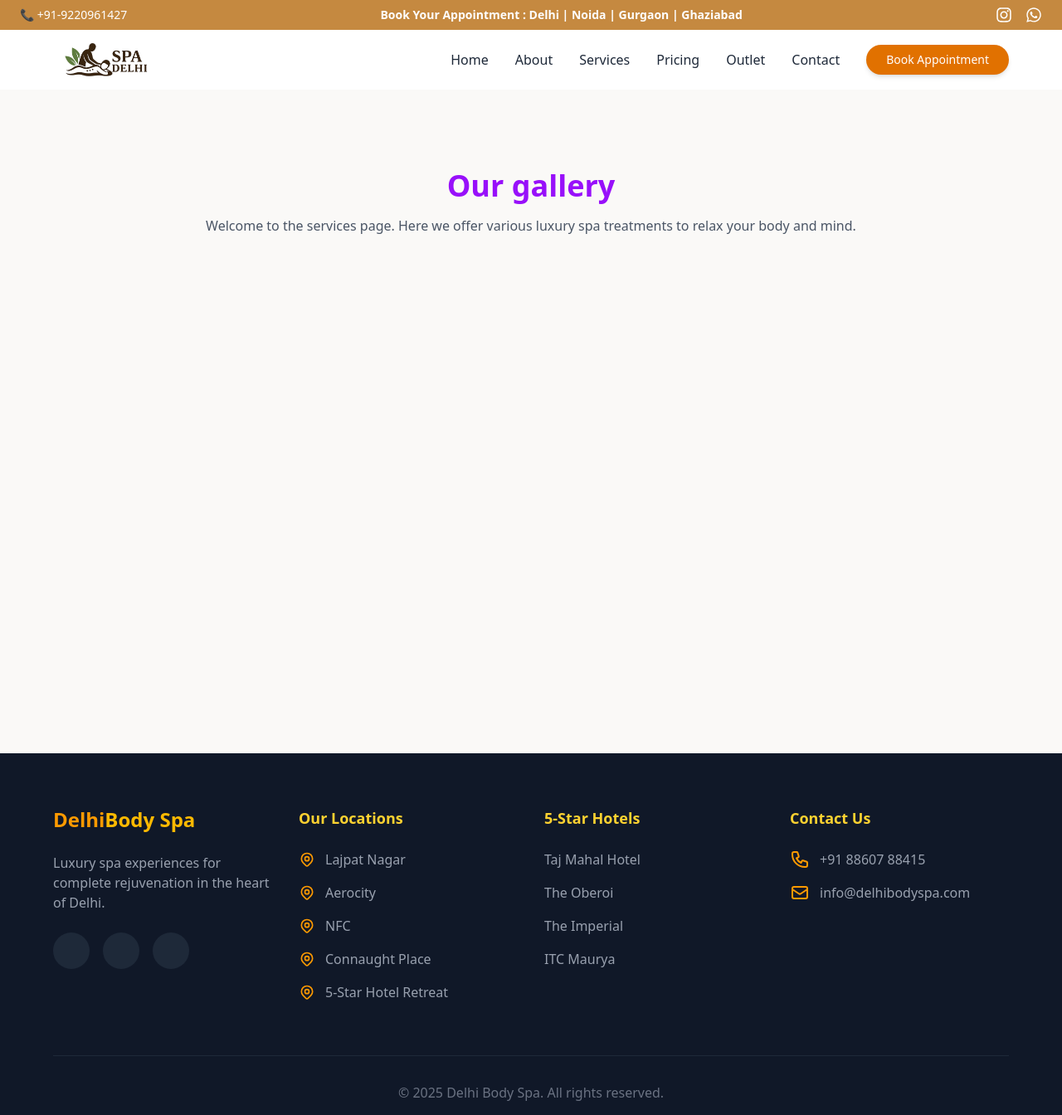
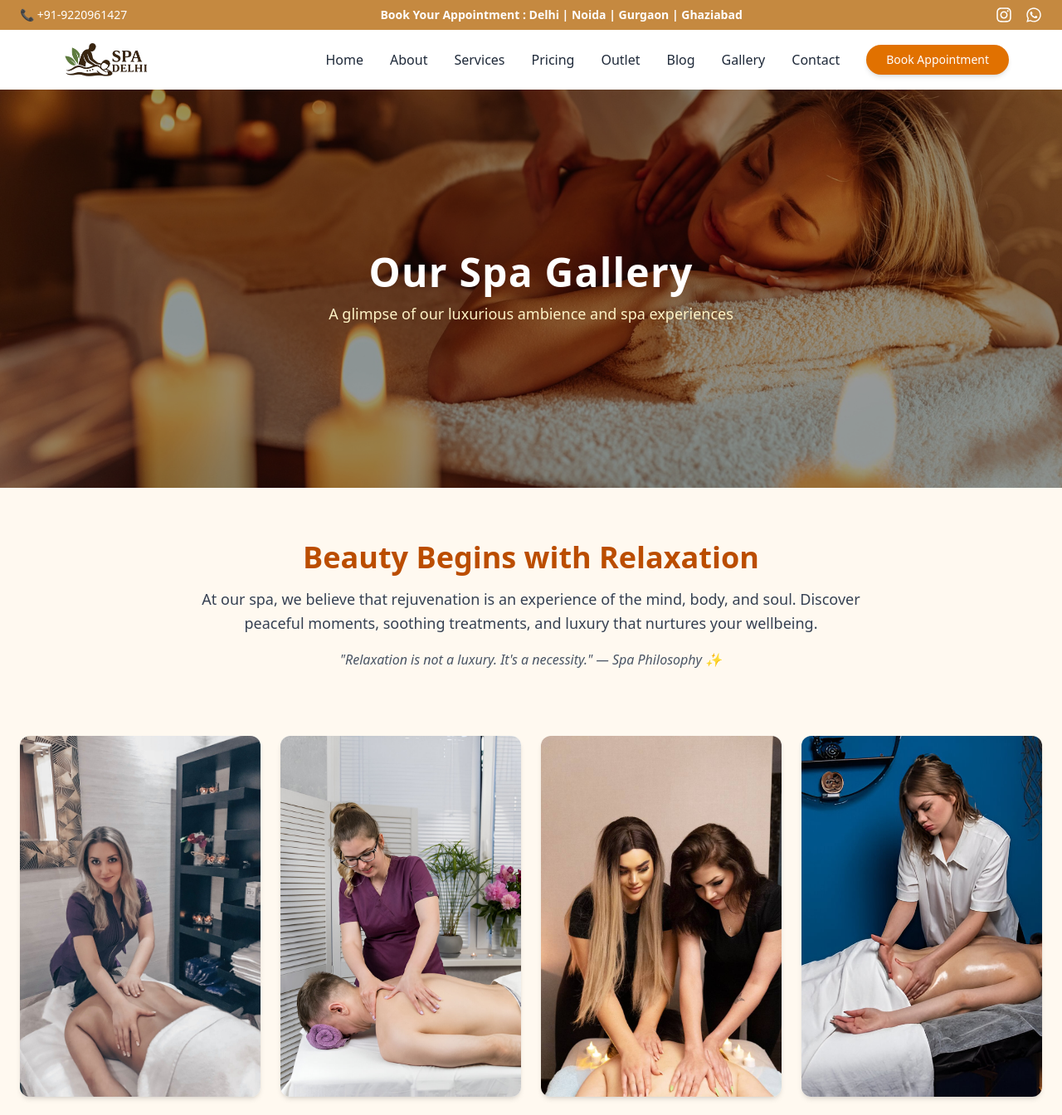
Before and after one commit to Prakash84/schoolsite, a Next.js app: page /gallery in a window 1280 px wide. Shown: the top 1344 px of the page at 83% size. Built offline with nearby package versions, Linux system fonts and the light colour scheme; grey boxes are pictures that could not be loaded.

Commit message:
Updated something

```diff
--- a/src/app/blog/page.js
+++ b/src/app/blog/page.js
@@ -1,10 +1,125 @@
+"use client";
+
+import { motion } from "framer-motion";
+import Image from "next/image";
+
+const blogs = [
+  {
+    title: "Benefits of Full Body Massage",
+    description:
+      "Discover how full body massages can relieve stress, enhance blood circulation, and promote better sleep.",
+    image: "/images/blog1.jpg",
+    link: "/blog/full-body-massage",
+  },
+  {
+    title: "Hot Stone Therapy Explained",
+    description:
+      "Learn the science and magic behind hot stone treatments and how they soothe your muscles deeply.",
+    image: "/images/blog2.jpg",
+    link: "/blog/hot-stone-therapy",
+  },
+  {
+    title: "Why Choose a Couple Massage?",
+    description:
+      "Bonding and wellness go hand in hand with couple massages — here’s why you should try it.",
+    image: "/images/blog3.jpg",
+    link: "/blog/couple-massage",
+  },
+];
+
 export default function blog() {
   return (
-    <div className="min-h-screen pt-24 px-6 text-center">
-      <h1 className="text-4xl font-bold text-purple-600">Our blog</h1>
-      <p className="mt-4 text-gray-600">
-        Welcome to the services page. Here we offer various luxury spa treatments to relax your body and mind.
-      </p>
-    </div>
+    <main className="bg-[#FFF9F0] min-h-screen text-gray-800">
+      {/* Banner Section */}
+      <section className="relative h-[60vh] w-full">
+        <Image
+          src="/images/steptodown.com870307.jpg"
+          alt="Blog Banner"
+          fill
+          className="object-cover"
+          priority
+        />
+        <div className="absolute inset-0 bg-black/40 flex items-center justify-center">
+          <div className="text-center text-white px-4">
+            <motion.h1
+              initial={{ opacity: 0, y: -20 }}
+              animate={{ opacity: 1, y: 0 }}
+              transition={{ duration: 0.6 }}
+              className="text-4xl md:text-5xl font-semibold tracking-wide"
+            >
+              Spa Blog & Wellness Tips
+            </motion.h1>
+            <p className="mt-3 text-lg text-amber-100">
+              Discover the art of relaxation and body healing
+            </p>
+          </div>
+        </div>
+      </section>
+
+      {/* Intro Section */}
+      <section className="text-center max-w-3xl mx-auto px-4 mt-16 mb-10">
+        <motion.h2
+          initial={{ opacity: 0, y: 20 }}
+          animate={{ opacity: 1, y: 0 }}
+          transition={{ duration: 0.6 }}
+          className="text-3xl md:text-4xl font-semibold text-amber-700 mb-4"
+        >
+          Rejuvenate Your Mind & Body
+        </motion.h2>
+        <p className="text-gray-700 text-lg leading-relaxed">
+          Welcome to our spa blog, where we share wellness advice, beauty tips, and the science behind relaxation. Our expert therapists share their insights to help you lead a balanced and calm lifestyle.
+        </p>
+        <p className="mt-4 text-gray-600 italic text-md">
+          "Relax your body, renew your mind, and revive your spirit."
+        </p>
+      </section>
+
+      {/* Blog Section */}
+      <section className="max-w-7xl mx-auto px-6 py-10">
+        <div className="grid grid-cols-1 sm:grid-cols-2 md:grid-cols-3 gap-8">
+          {blogs.map((blog, index) => (
+            <motion.div
+              key={index}
+              initial={{ opacity: 0, y: 20 }}
+              animate={{ opacity: 1, y: 0 }}
+              transition={{ delay: 0.2 + index * 0.1 }}
+              className="bg-white rounded-xl shadow-lg overflow-hidden hover:shadow-xl transition"
+            >
+              <Image
+                src={blog.image}
+                alt={blog.title}
+                width={600}
+                height={400}
+                className="w-full h-52 object-cover"
+              />
+              <div className="p-5">
+                <h3 className="text-xl font-semibold text-amber-700 mb-2">
+                  {blog.title}
+                </h3>
+                <p className="text-gray-600 text-sm mb-4">
+                  {blog.description}
+                </p>
+                <a
+                  href={blog.link}
+                  className="inline-block text-amber-600 hover:text-amber-800 text-sm font-medium"
+                >
+                  Read More →
+                </a>
+              </div>
+            </motion.div>
+          ))}
+        </div>
+      </section>
+
+      {/* CTA or Quote */}
+      <section className="text-center bg-amber-100 py-16 px-6 mt-20">
+        <h2 className="text-3xl md:text-4xl font-semibold text-amber-800 mb-4">
+          Experience the Art of Healing
+        </h2>
+        <p className="text-gray-700 max-w-2xl mx-auto">
+          Our goal is not just to relax your body, but to bring complete harmony to your life. Explore our blog regularly to stay inspired, informed, and indulged.
+        </p>
+      </section>
+    </main>
   );
 }
--- a/src/app/components/Navbar.jsx
+++ b/src/app/components/Navbar.jsx
@@ -138,6 +138,9 @@ export default function Navbar() {
               )}
             </div>
 
+            <a href="/blog" className="font-medium text-gray-800 hover:text-amber-600 transition">Blog</a>
+            <a href="/gallery" className="font-medium text-gray-800 hover:text-amber-600 transition">Gallery</a>
+
             <a href="/contact" className="font-medium text-gray-800 hover:text-amber-600 transition">Contact</a>
 
             <a
--- a/src/app/gallery/page.js
+++ b/src/app/gallery/page.js
@@ -1,10 +1,110 @@
+"use client";
+
+import { motion } from "framer-motion";
+import Image from "next/image";
+
+const galleryImages = [
+  "/images/thaimassage.jpg",
+  "/images/SpecializedTreatments.jpg",
+  "/images/Sandwich Massage.jpg",
+  "/images/SkincareTreatments.jpg",
+  "/images/pexels-olly-3760262.jpg",
+  "/images/potliMassage.jpg",
+  "/images/outletsBanner.jpeg",
+  "/images/haboutus.jpg",
+  "/images/spamodel.jpg",
+  "/images/spamodel2.jpg",
+  "/images/spaExpert4.jpg",
+  "/images/spaexpert3.webp",
+  "/images/spaoutletbanner.jpg",
+  "/images/potliMassage.jpg",
+  "/images/outletsBanner.jpeg",
+  "/images/haboutus.jpg",
+];
+
 export default function gallery() {
   return (
-    <div className="min-h-screen pt-24 px-6 text-center">
-      <h1 className="text-4xl font-bold text-purple-600">Our gallery</h1>
-      <p className="mt-4 text-gray-600">
-        Welcome to the services page. Here we offer various luxury spa treatments to relax your body and mind.
-      </p>
-    </div>
+    <main className="bg-[#FFF9F0] min-h-screen text-gray-800">
+      {/* Banner Section */}
+      <section className="relative h-[60vh] w-full">
+        <Image
+          src="/images/b1.jpg"
+          alt="Spa Gallery Banner"
+          fill
+          className="object-cover"
+          priority
+        />
+        <div className="absolute inset-0 bg-black/40 flex items-center justify-center">
+          <div className="text-center text-white px-4">
+            <motion.h1
+              initial={{ opacity: 0, y: -20 }}
+              animate={{ opacity: 1, y: 0 }}
+              transition={{ duration: 0.6 }}
+              className="text-4xl md:text-5xl font-semibold tracking-wide"
+            >
+              Our Spa Gallery
+            </motion.h1>
+            <p className="mt-3 text-lg text-amber-100">
+              A glimpse of our luxurious ambience and spa experiences
+            </p>
+          </div>
+        </div>
+      </section>
+
+      {/* Heading + Notes Section */}
+      <section className="text-center max-w-4xl mx-auto px-4 mt-16 mb-10">
+        <motion.h2
+          initial={{ opacity: 0, y: 20 }}
+          animate={{ opacity: 1, y: 0 }}
+          transition={{ duration: 0.6 }}
+          className="text-3xl md:text-4xl font-semibold text-amber-700 mb-4"
+        >
+          Beauty Begins with Relaxation
+        </motion.h2>
+        <motion.p
+          initial={{ opacity: 0 }}
+          animate={{ opacity: 1 }}
+          transition={{ delay: 0.2 }}
+          className="text-gray-700 text-lg leading-relaxed"
+        >
+          At our spa, we believe that rejuvenation is an experience of the mind, body, and soul.
+          Discover peaceful moments, soothing treatments, and luxury that nurtures your wellbeing.
+        </motion.p>
+        <motion.p
+          initial={{ opacity: 0 }}
+          animate={{ opacity: 1 }}
+          transition={{ delay: 0.4 }}
+          className="mt-4 text-gray-600 italic text-md"
+        >
+          "Relaxation is not a luxury. It's a necessity." — Spa Philosophy ✨
+        </motion.p>
+      </section>
+
+      {/* Gallery Section */}
+      <section className="max-w-7xl mx-auto px-6 py-10">
+        <motion.div
+          className="grid grid-cols-1 sm:grid-cols-2 md:grid-cols-3 lg:grid-cols-4 gap-6"
+          initial={{ opacity: 0 }}
+          animate={{ opacity: 1 }}
+          transition={{ delay: 0.3 }}
+        >
+          {galleryImages.map((src, index) => (
+            <motion.div
+              key={index}
+              className="overflow-hidden rounded-xl shadow-md bg-white"
+              whileHover={{ scale: 1.03 }}
+            >
+              <Image
+                src={src}
+                alt={`Spa image ${index + 1}`}
+                width={500}
+                height={400}
+                className="w-full h-full object-cover transition-transform duration-500 hover:scale-105"
+              />
+            </motion.div>
+          ))}
+        </motion.div>
+      </section>
+    </main>
   );
 }
```
